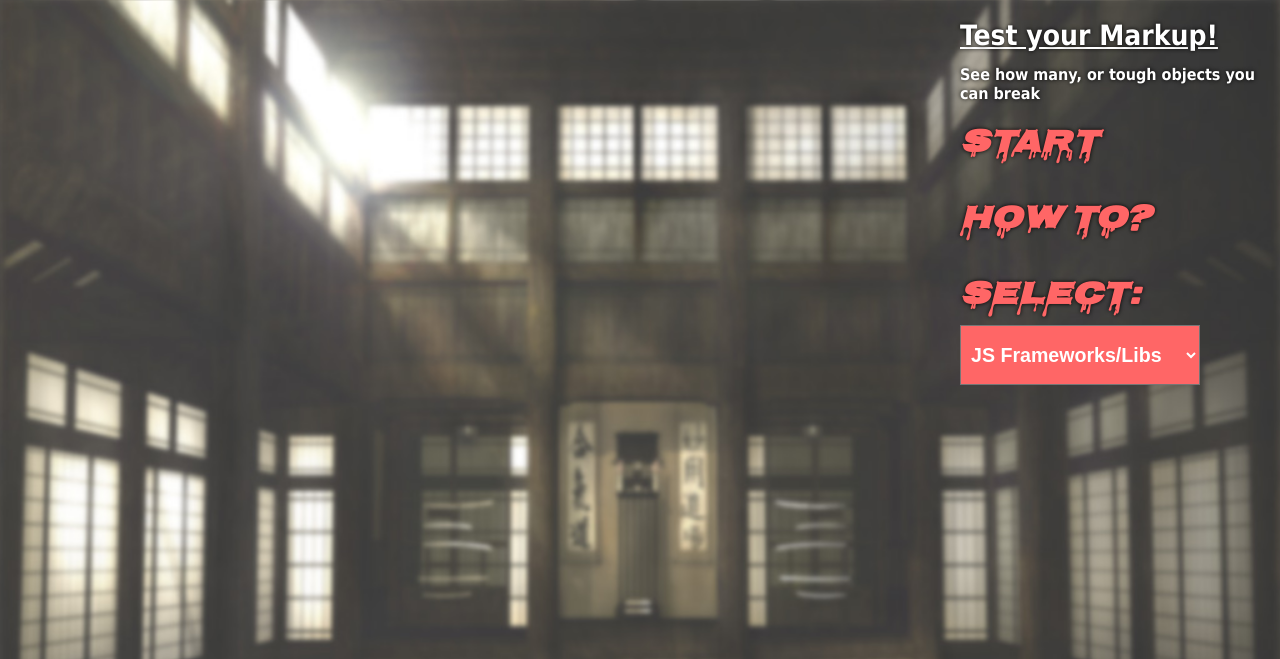
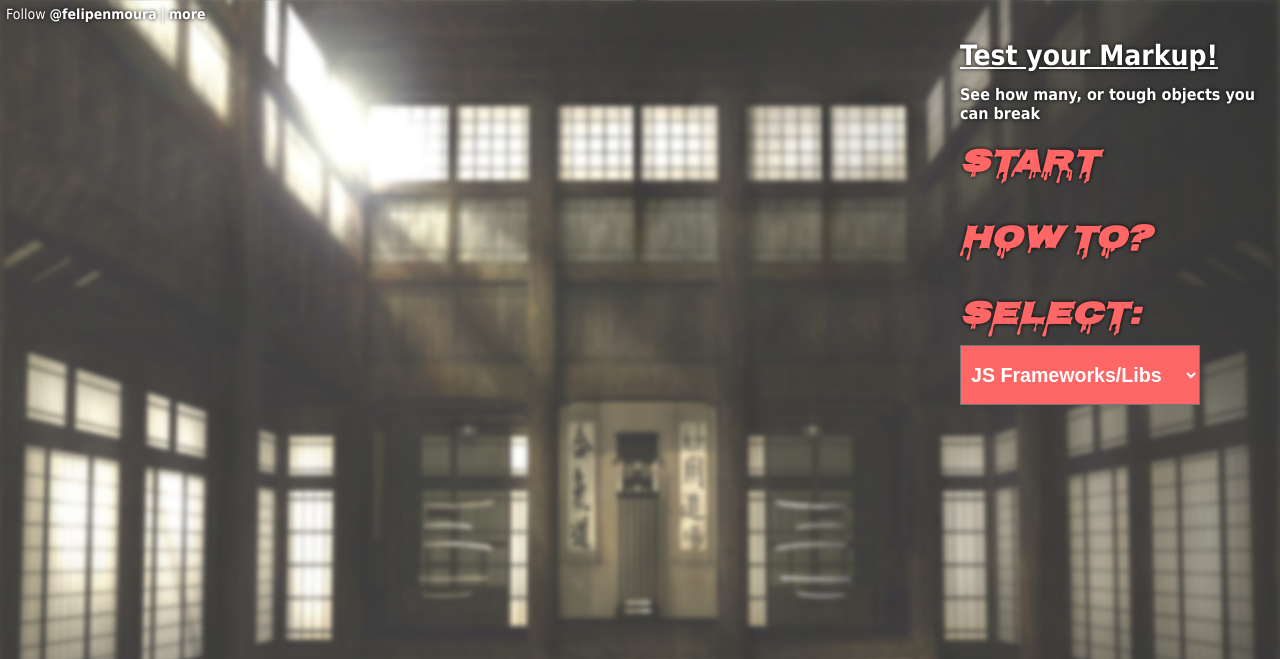
Before and after one commit to felipenmoura/test-your-markup, a PHP site: page / in a window 1280 px wide. Shown: the top 659 px of the page. Run offline with PHP 8.4, Linux system fonts and the light colour scheme; some libraries are stand-ins or nearby versions.

Commit message:
removed share button, added twitter and link to more tools

```diff
--- a/index.html
+++ b/index.html
@@ -98,7 +98,9 @@
 		</div>
 
 		<div id='share-buttons'>
-			<div class="fb-like" data-href="http://felipenmoura.org/projects/test-your-markup/index.html" data-layout="button" data-action="like" data-show-faces="true" data-share="true"></div>
+            <span>Follow <a href="https://twitter.com/felipenmoura" target="_blank">@felipenmoura</a></span>
+            <span> | <a href="https://felipenmoura.com/labs" target="_blank">more</a></span>
+			<!--<div class="fb-like" data-href="http://felipenmoura.org/projects/test-your-markup/index.html" data-layout="button" data-action="like" data-show-faces="true" data-share="true"></div>-->
 		</div>
 
 		<script src='scripts/test-your-markup.js'></script>
--- a/styles/test-your-markup.css
+++ b/styles/test-your-markup.css
@@ -45,7 +45,7 @@ h2{
 .menu{
 	position: absolute;
 	right: 0;
-	top: 0px;
+	top: 20px;
 	width: 320px;
     z-index: 9;
 
@@ -594,9 +594,20 @@ body.hitted .warrior{
 	color: #51DD57 !important;
 	text-shadow: 0 0 10px green !important;
 }
-#share-buttons{
+#share-buttons {
 	position: fixed;
-	left: 20px;
+	left: 6px;
 	top: 6px;
 	z-index: 9999;
 }
+#share-buttons a,
+#share-buttons a:visited,
+#share-buttons a:link,
+#share-buttons a:active {
+    color: #fff;
+    text-decoration: none;
+    font-weight: bold;
+}
+#share-buttons a:hover {
+    text-decoration: underline;
+}
```
